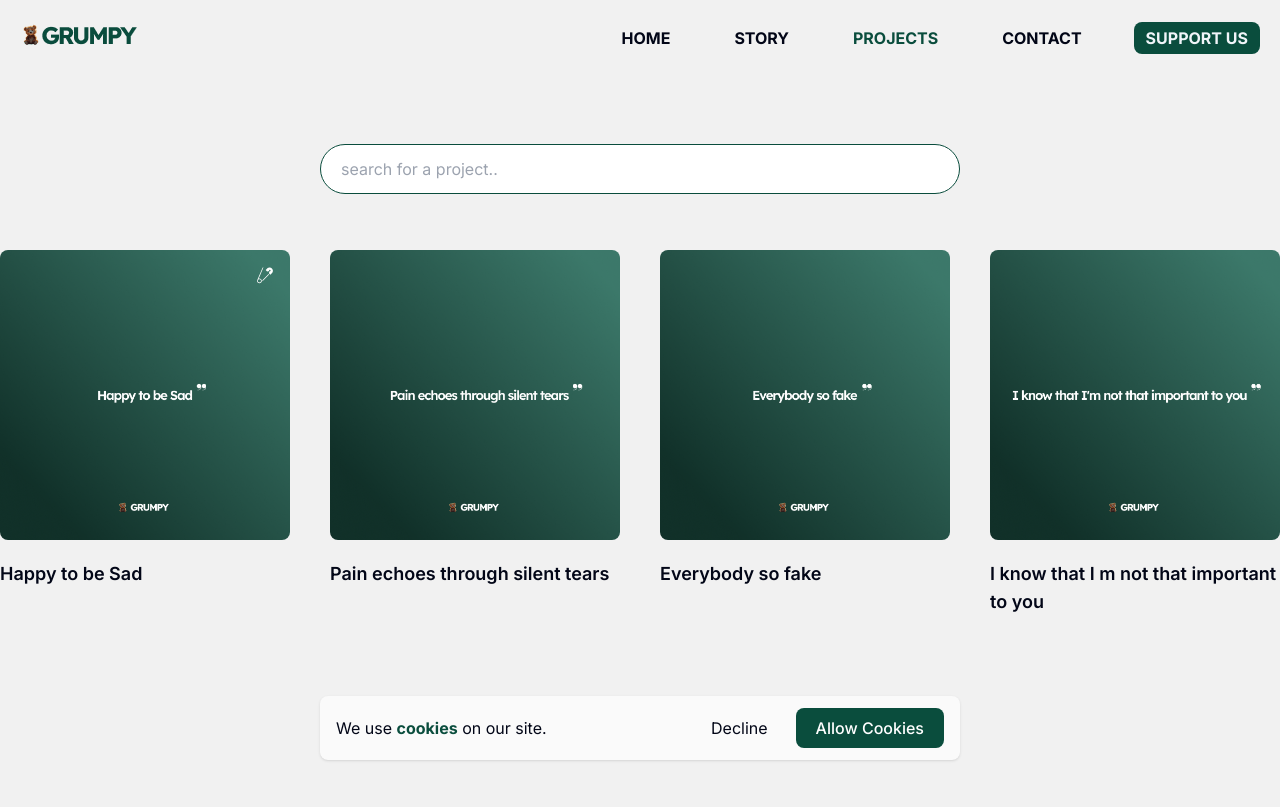
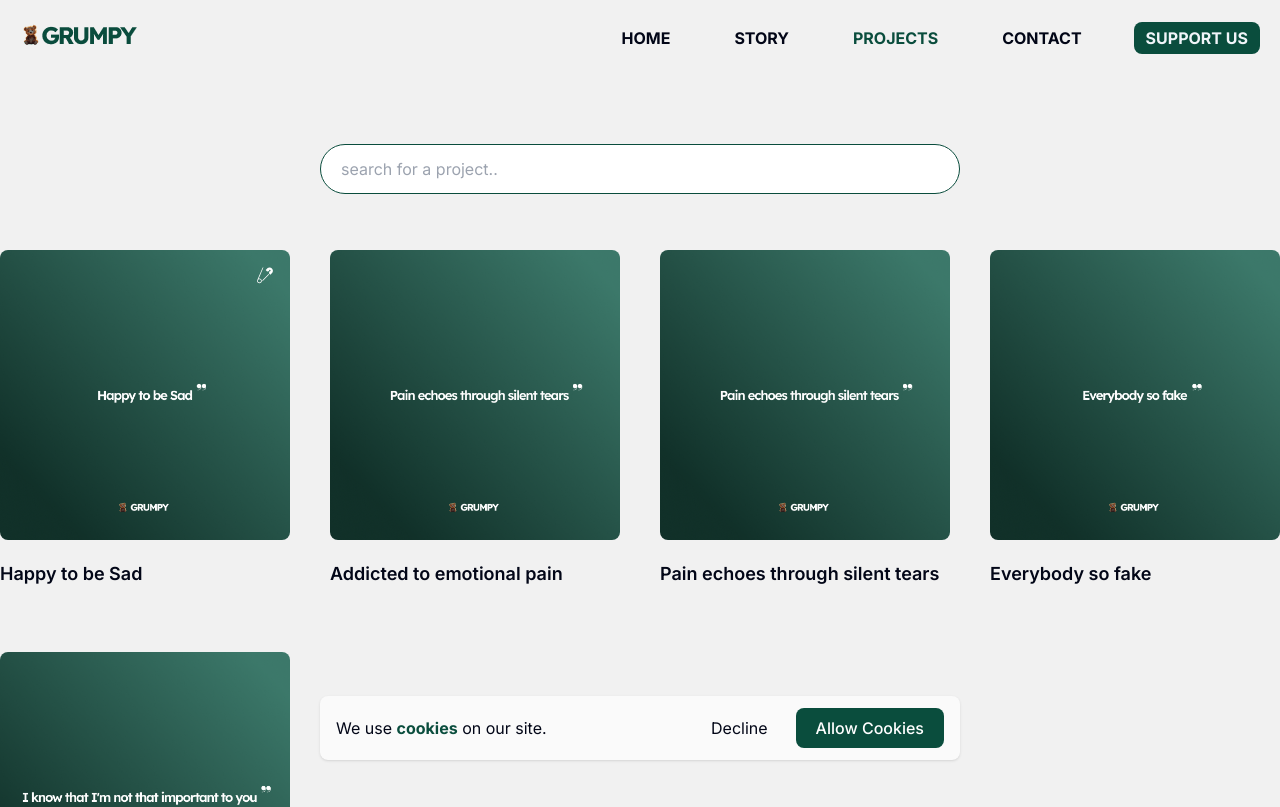
Before and after one commit to g-vasilei/grumpy, a Next.js app: page /projects in a window 1280 px wide. Shown: the top 807 px of the page. Built offline with nearby package versions, Linux system fonts and the light colour scheme.

Commit message:
add addicted to emotional pain

```diff
--- a/src/data/data.ts
+++ b/src/data/data.ts
@@ -2,6 +2,7 @@ import Q1 from '../../public/imgs/quotes/quotes-1.png'
 import Q2 from '../../public/imgs/quotes/quotes-2.png'
 import Q3 from '../../public/imgs/quotes/quotes-3.png'
 import Q4 from '../../public/imgs/quotes/quotes-4.png'
+import Q5 from '../../public/imgs/quotes/quotes-5.png'
 
 const data = {
    projects: [
@@ -50,6 +51,18 @@ const data = {
          seoDescription:
             'Delve into Pain Echoes in Silent Tears, expressing profound emotional turmoil and unspoken agony. This phrase captures intense inner distress symbolized by weighty, silent tears, resonating with the haunting nature of hidden pain and underscoring impactful inner struggles.',
       },
+      {
+         id: 4,
+         title: 'Addicted to emotional pain',
+         description:
+            'Delve into the profound intricacies of an emotional labyrinth, where the inexplicable allure of pain becomes a captivating journey. Uncover the complex tapestry of human experience, where emotions intertwine, inviting introspection into our deepest vulnerabilities and resilience.',
+         isPinned: false,
+         slug: 'addicted-to-emotional-pain',
+         img: Q4,
+         seoTitle: 'Addicted to emotional pain | grumpy.gr',
+         seoDescription:
+            'Explore the captivating allure of emotional intensity, where an unspoken addiction intertwines with the depths of human experience.',
+      },
    ],
 }
 
```
Also changed, not shown: public/imgs/quotes/quotes-5.png (added), 1 other file (tests, documents, lock files or other folders).
